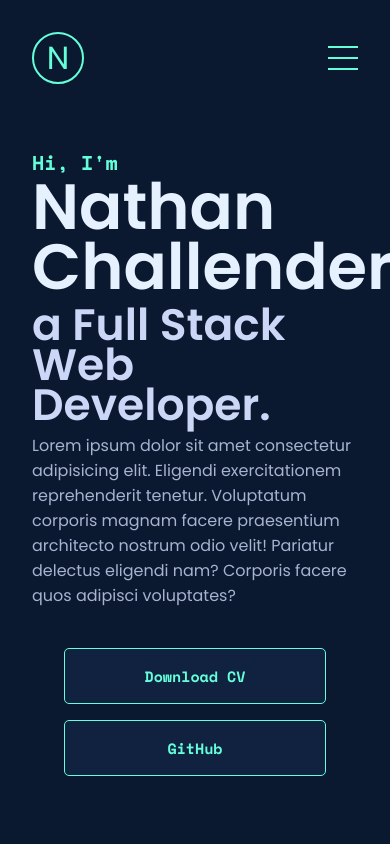
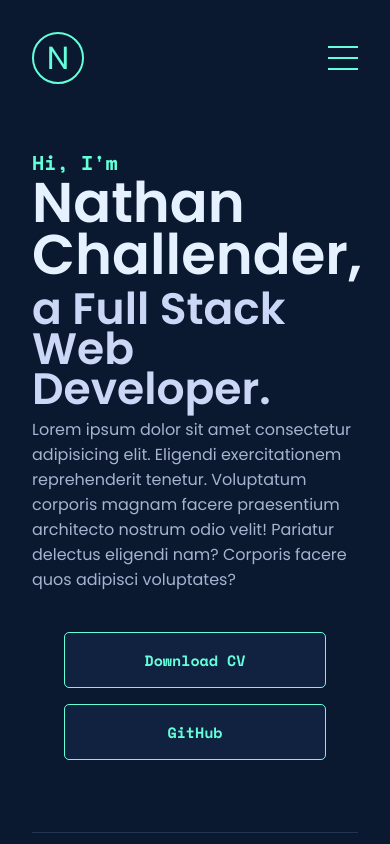
Before and after one commit to nathandallas/javascript-portfolio, a website built with Vite: page index.html in a window 390 px wide. Shown: the top 844 px of the page. Built offline with nearby package versions, Linux system fonts and the light colour scheme.

Commit message:
fixed tablet and mobile header

```diff
--- a/styles/style.scss
+++ b/styles/style.scss
@@ -34,8 +34,14 @@ a {
 }
 
 h1 {
-  font-size: 4rem;
-  line-height: 3.75rem;
+  font-size: 3.5rem;
+  line-height: 3.25rem;
+  @include tablet {
+    font-size: 4rem;
+    line-height: 3.75rem;
+  }
+
+
 }
 
 h1,
@@ -112,7 +118,7 @@ button {
     height: 70vh;
     max-height: 800px;
     border-bottom: none;
-    white-space: nowrap;
+
 
     & p {
       max-width: 40rem;
```
